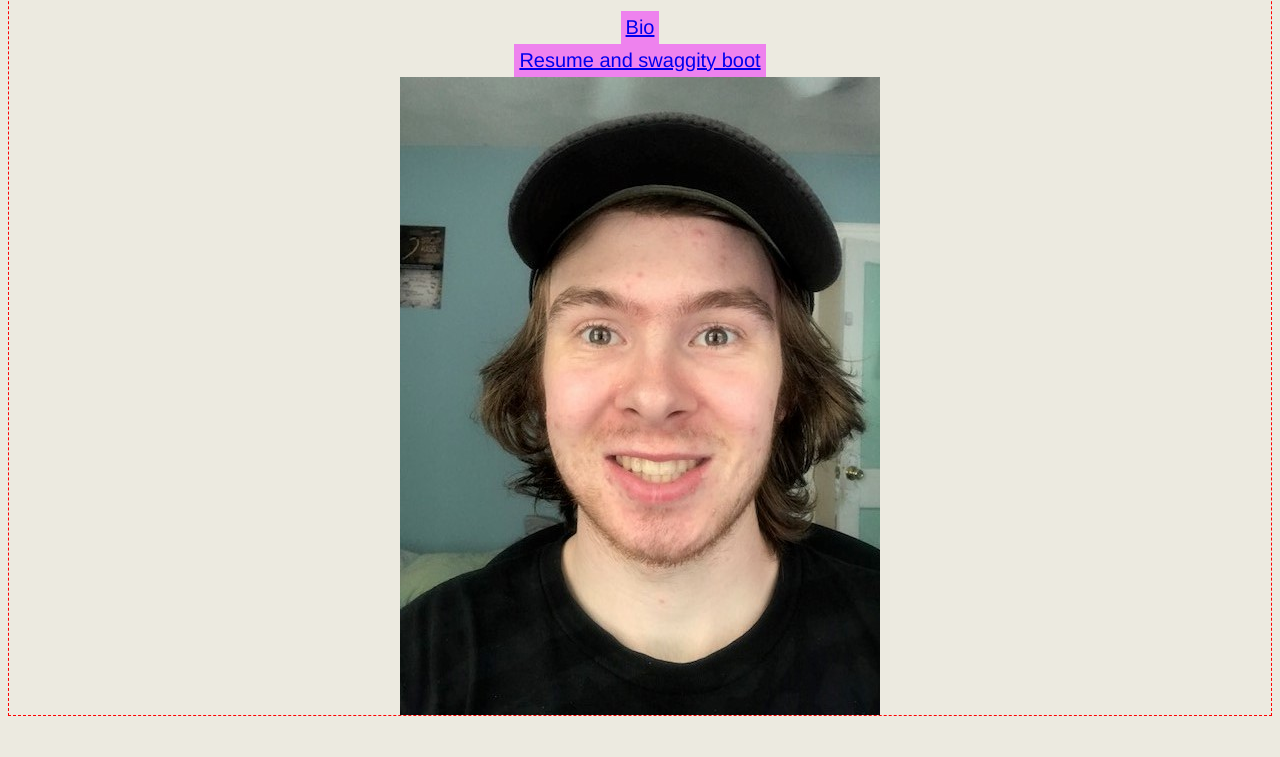
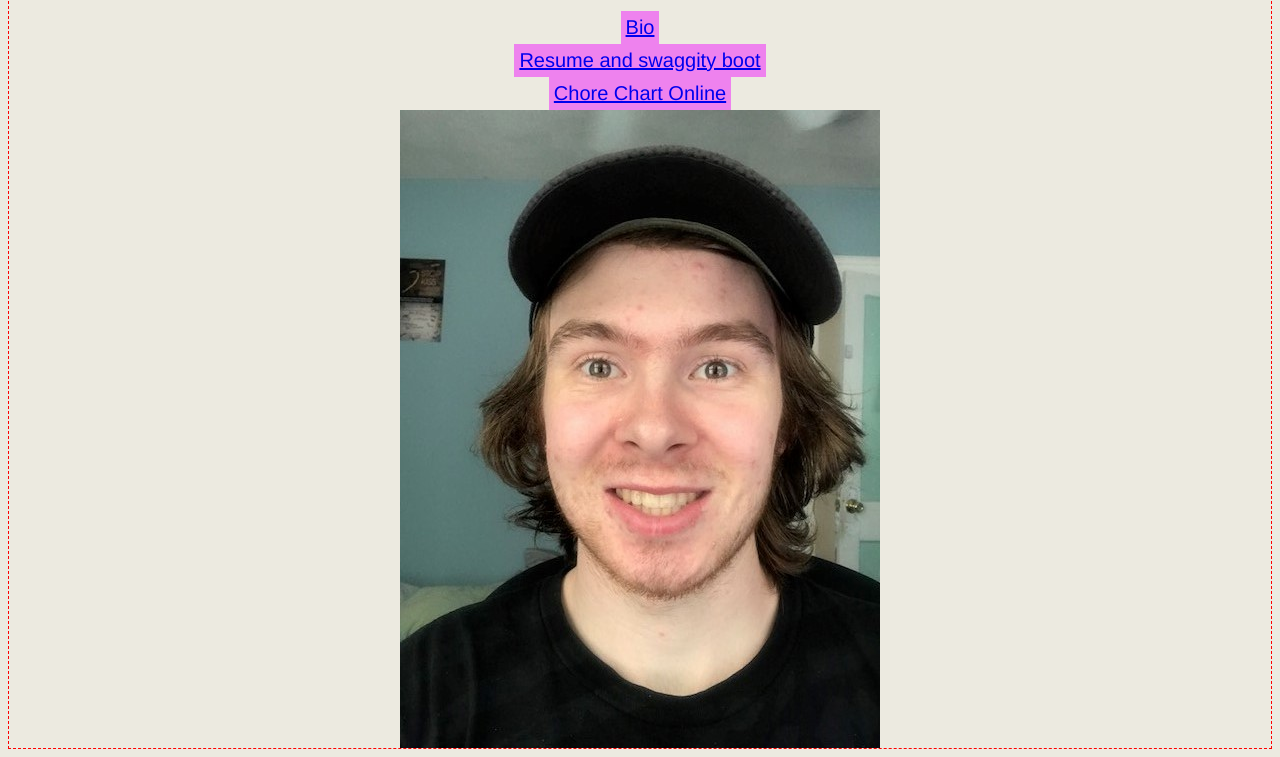
Before and after one commit to Falcon-Cat/Falcon-Cat.github.io, a plain HTML site: page index.html in a window 1280 px wide. Shown: the part 97-854 px from the top of the page. Before the commit the page ends 821 px from the top, so only its background shows below. Drawn offline with Linux system fonts and the light colour scheme.

Commit message:
i changed even more stuff sasa

```diff
--- a/index.html
+++ b/index.html
@@ -15,6 +15,7 @@ Tony Howard
 </h1>
 <span><a href="bio.html">Bio</a></span>
 <span><a href="resume.html">Resume and swaggity boot</a></span>
+<span><a href="cco.html">Chore Chart Online</a></span>
 <img src="IMG_0730.JPG" alt="Tony Howard">
 </body>
 </html>
```
